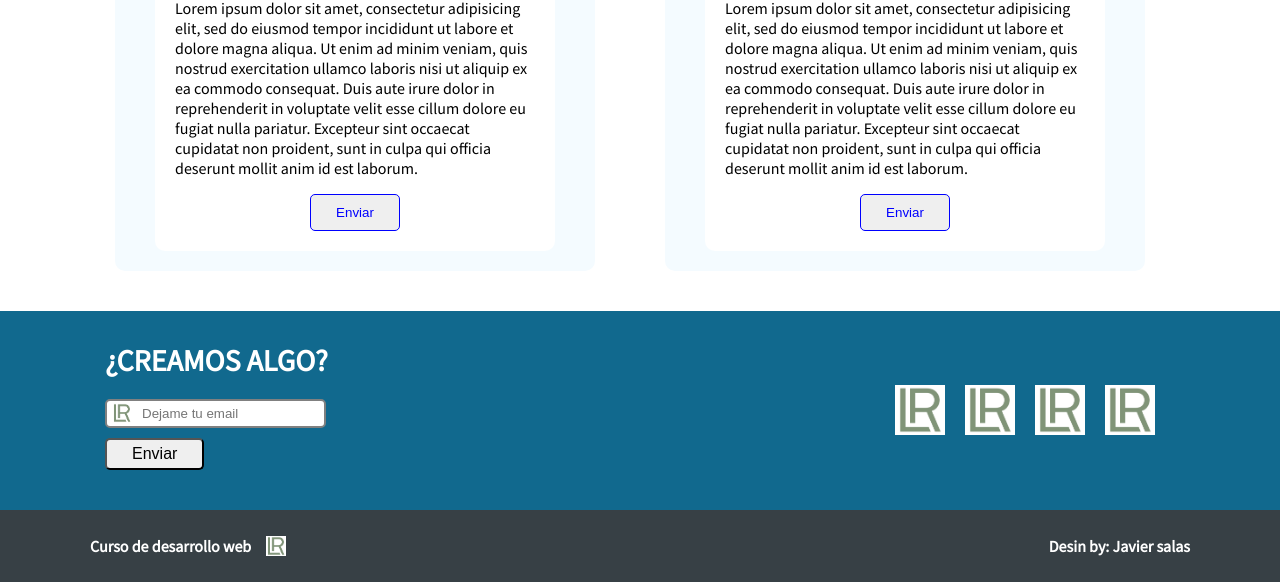
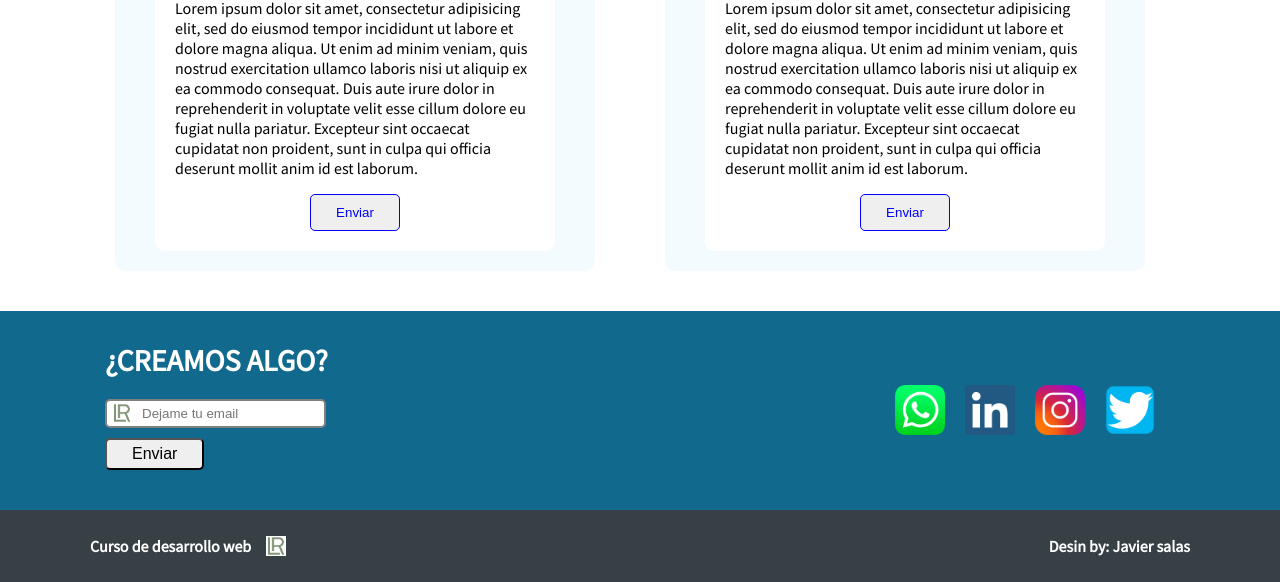
Before and after one commit to Javi-Salas-Dev/Portfolio-Lorena, a plain HTML site: page index.html in a window 1280 px wide. Shown: the part 2330-2912 px from the top of the page. Drawn offline with Linux system fonts and the light colour scheme.

Commit message:
Actualización iconos de las redes sociales

```diff
--- a/css/style.css
+++ b/css/style.css
@@ -266,23 +266,23 @@ h1 span{
 	margin-right: 20px;
 }
 
-.redes-link.github{
-	background-image: url(../images/icono.png);
+.redes-link.whatsapp{
+	background-image: url(../images/icono_whatsapp.png);
 	background-size: 50px 50px;
 }
 
-.redes-link.facebook{
-	background-image: url(../images/icono.png);
+.redes-link.linkedin{
+	background-image: url(../images/icono_linkedin.png);
 	background-size: 50px 50px;
 }
 
 .redes-link.instagram{
-	background-image: url(../images/icono.png);
+	background-image: url(../images/icono_instagram.png);
 	background-size: 50px 50px;
 }
 
 .redes-link.twitter{
-	background-image: url(../images/icono.png);
+	background-image: url(../images/icono_twitter.png);
 	background-size: 50px 50px;
 }
 
--- a/index.html
+++ b/index.html
@@ -161,10 +161,10 @@
 		</form>
 
 		<div class="redes">
-			<a href="" class="redes-link github"></a>
-			<a href="" class="redes-link facebook"></a>
+			<a href="" class="redes-link whatsapp"></a>
+			<a href="" class="redes-link linkedin"></a>
 			<a href="" class="redes-link instagram"></a>
-			<a href="images/icono_twitter.png" class="redes-link twitter"></a>
+			<a href="" class="redes-link twitter"></a>
 		</div>
 		</div>
 	</section>
```
Also changed, not shown: images/icono_instagram.png (added), images/icono_linkedin.png (added), images/icono_whatsapp.png (added).
